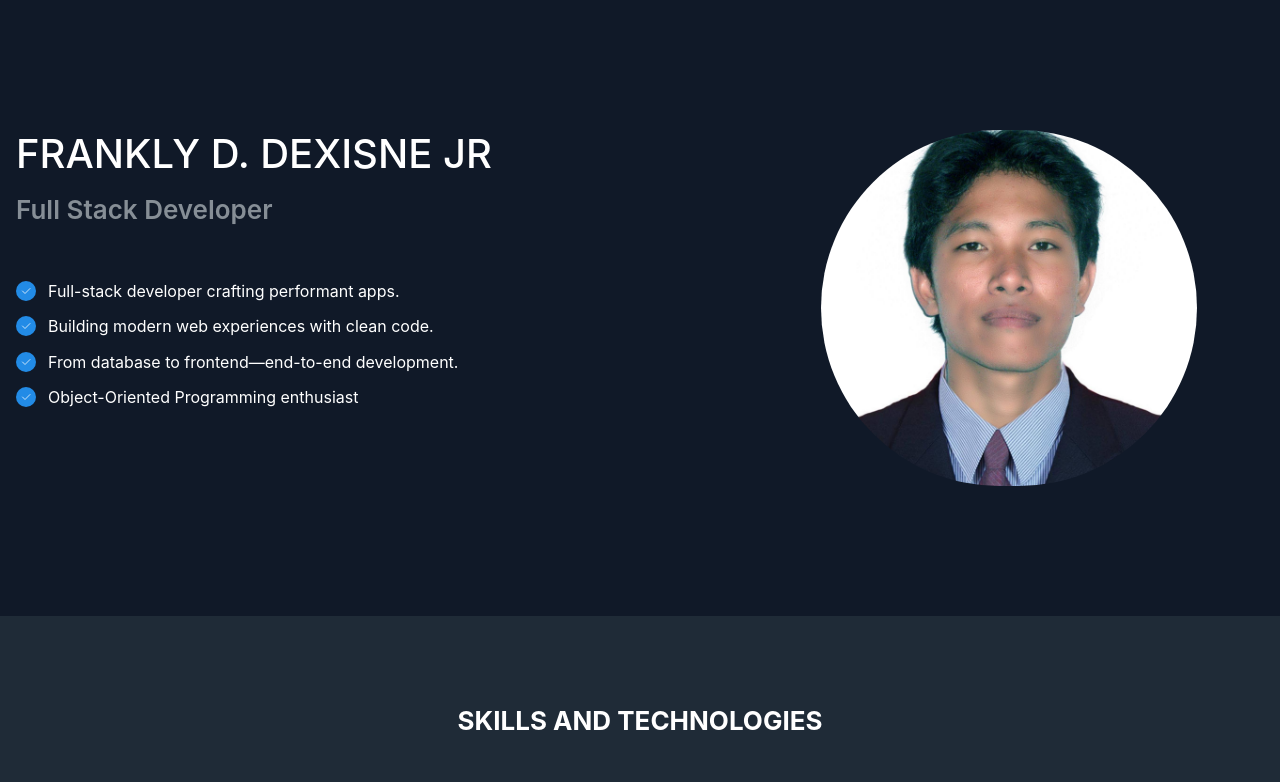
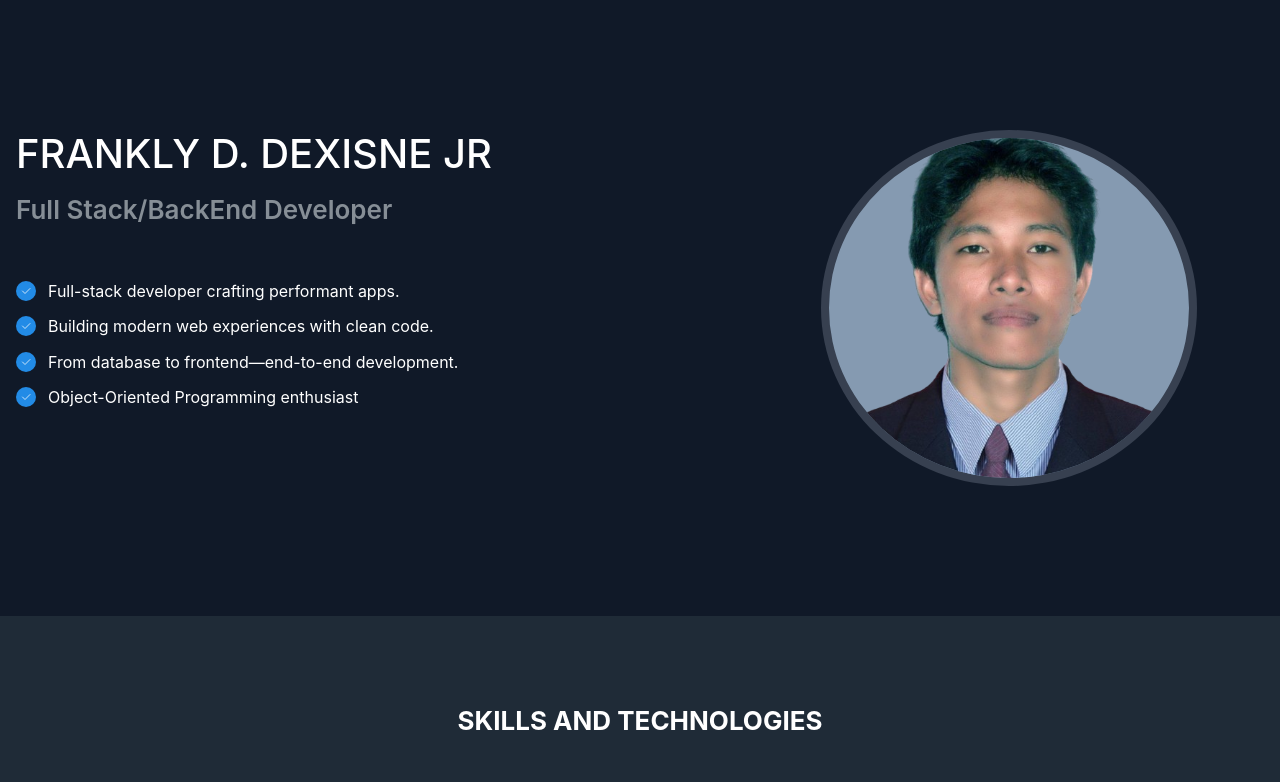
Before and after one commit to frankdexisne/my-portfolio, a React (Vite) app: page / in a window 1280 px wide. Shown: the top 782 px of the page. Built offline with nearby package versions, Linux system fonts and the light colour scheme.

Commit message:
Removing background in profile image and implement lazy loading

```diff
--- /dev/null
+++ b/src/components/base/LazyImage.tsx
@@ -0,0 +1,29 @@
+import React from "react";
+import useIntersectionObserver from "../../hooks/use-intersection-observer";
+
+// Extend all regular <img> attributes but require src & alt
+type LazyImageProps = React.ImgHTMLAttributes<HTMLImageElement> & {
+  src: string;
+  alt: string;
+};
+
+const LazyImage: React.FC<LazyImageProps> = ({ src, alt, ...props }) => {
+  const [ref, isVisible] = useIntersectionObserver();
+
+  return (
+    <div ref={ref}>
+      {isVisible ? (
+        <img src={src} alt={alt} {...props} />
+      ) : (
+        <div
+          style={{
+            height: props.height ?? "200px",
+            background: "#eee",
+          }}
+        />
+      )}
+    </div>
+  );
+};
+
+export default LazyImage;
--- a/src/components/header/header.module.css
+++ b/src/components/header/header.module.css
@@ -36,10 +36,20 @@
 .image {
   width: 376px;
   height: 356px;
+  border-radius: 50%;
+  object-fit: cover;
+  background-color: #859ab1;
+  border-color: #374050;
+  border-width: 8px;
 
   @media (max-width: $mantine-breakpoint-md) {
     width: 200px;
     height: 200px;
+    border-radius: 50%;
+    object-fit: cover;
+    background-color: #859ab1;
+    border-color: #374050;
+    border-width: 4px;
   }
 }
 
--- a/src/components/header/index.tsx
+++ b/src/components/header/index.tsx
@@ -9,8 +9,9 @@ import {
   Avatar,
   Grid,
 } from "@mantine/core";
-import image from "../../assets/my-photo.jpg";
+import image from "../../assets/my-profile.png";
 import classes from "./header.module.css";
+import LazyImage from "../base/LazyImage";
 
 const Header = () => {
   const isMobile = useMediaQuery("(max-width: 768px)");
@@ -26,7 +27,7 @@ const Header = () => {
             FRANKLY D. DEXISNE JR
           </Title>
           <Text c="dimmed" mt="sm" fz={26} fw={600}>
-            Full Stack Developer
+            Full Stack/BackEnd Developer
           </Text>
 
           <List
@@ -64,7 +65,12 @@ const Header = () => {
           order={{ base: 1, sm: 2 }}
           className="flex justify-center"
         >
-          <Avatar src={image} className={classes.image} />
+          {/* <Avatar src={image} className={classes.image} /> */}
+          <LazyImage
+            src={image}
+            alt="Frankly D. Dexisne Jr"
+            className={classes.image}
+          />
         </Grid.Col>
       </Grid>
     </Container>
--- /dev/null
+++ b/src/hooks/use-intersection-observer.ts
@@ -0,0 +1,26 @@
+import { useState, useEffect, useRef, type RefObject } from "react";
+
+export default function useIntersectionObserver(): [
+  RefObject<HTMLDivElement | null>,
+  boolean
+] {
+  const [isVisible, setIsVisible] = useState(false);
+  const ref = useRef<HTMLDivElement>(null);
+
+  useEffect(() => {
+    const observer = new IntersectionObserver(
+      ([entry]) => {
+        if (entry.isIntersecting) {
+          setIsVisible(true);
+          observer.disconnect();
+        }
+      },
+      { threshold: 0.1 }
+    );
+
+    if (ref.current) observer.observe(ref.current);
+    return () => observer.disconnect();
+  }, []);
+
+  return [ref, isVisible];
+}
```
Also changed, not shown: src/assets/my-profile.png (added).
